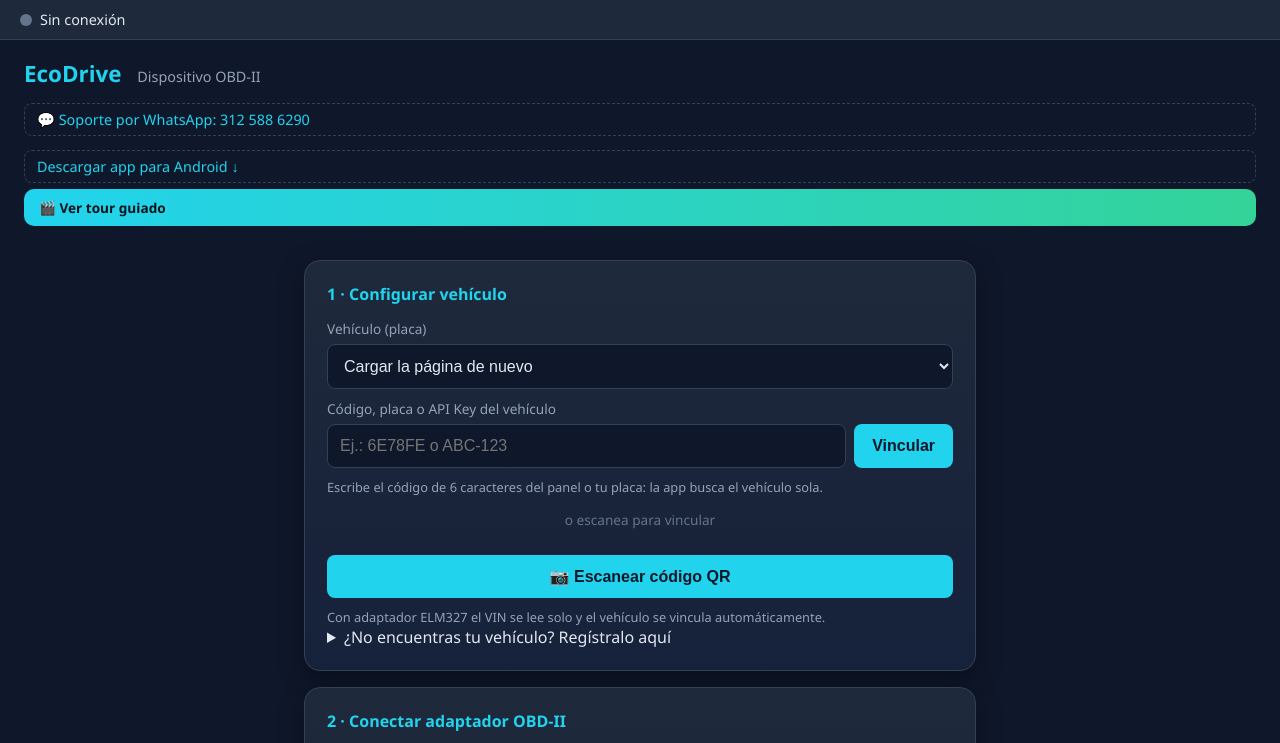
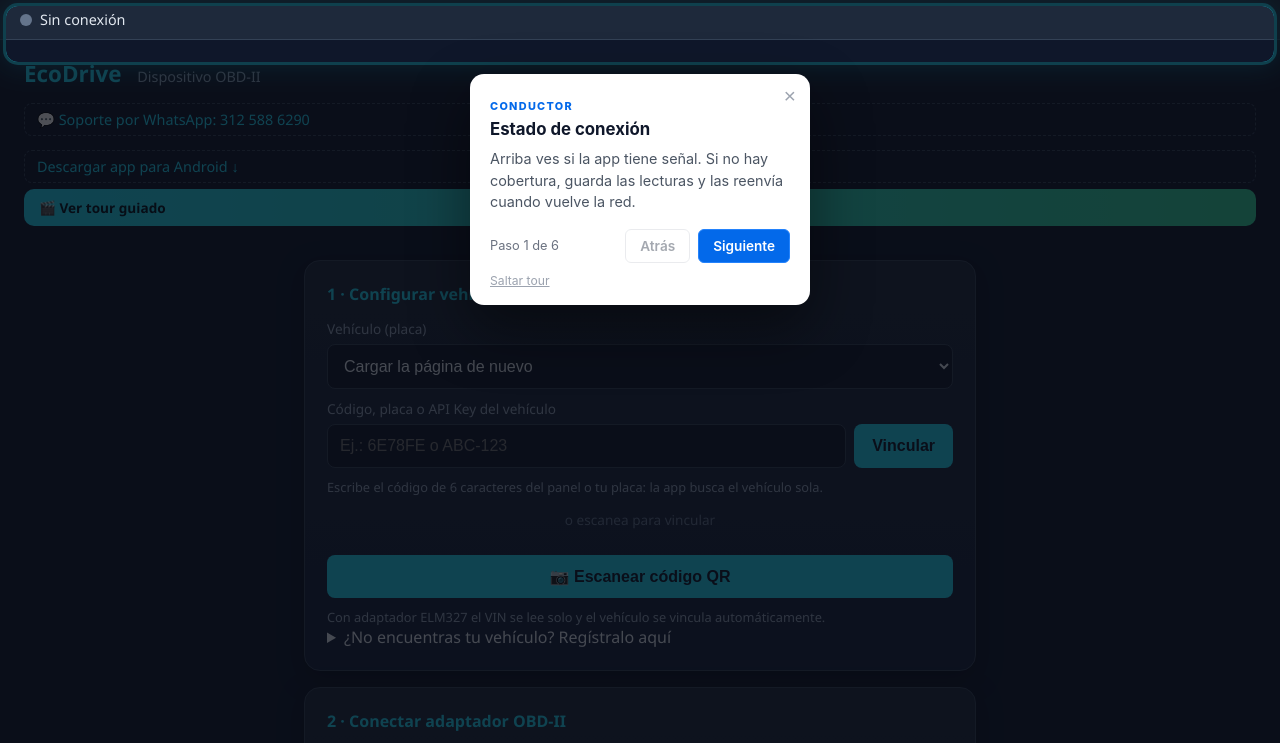
Before and after one commit to Santiago-Gohan/Ecodrive, a plain HTML site: page dispositivo/index.html in a window 1280 px wide. Shown: the top 743 px of the page. Drawn offline with Linux system fonts and the light colour scheme; no server answers.

Commit message:
feat(tour): actualizar guia con las funciones nuevas (eventos en la via, historial, opiniones) y mostrarla automaticamente solo en la primera visita del usuario (clave en localStorage)

```diff
--- a/dispositivo/index.html
+++ b/dispositivo/index.html
@@ -190,6 +190,9 @@
       EcoDriveTour.configurar({
         boton: '#btn-tour',
         espera: 120,
+        auto: true,
+        clave: 'ecodrive_tour_device_v2',
+        retraso: 900,
         pasos: [
           { sel: '#barra-estado', etiqueta: 'Conductor', titulo: 'Estado de conexión', texto: 'Arriba ves si la app tiene señal. Si no hay cobertura, guarda las lecturas y las reenvía cuando vuelve la red.' },
           { sel: '#conf-vincular', etiqueta: 'Vinculación', titulo: '1 · Vincula tu vehículo', texto: 'Escribe el código de 6 caracteres del panel o tu placa, o escanea el QR. La app encuentra el vehículo sola, sin copiar claves.' },
@@ -199,6 +202,7 @@
           { sel: '#opiniones', etiqueta: 'Opiniones', titulo: 'Déjanos tu opinión', texto: 'Al final puedes contarnos cómo te va y qué mejorarías. Tu comentario nos ayuda a construir una mejor herramienta para conductores y empresas.' }
         ]
       });
+      EcoDriveTour.iniciarSiNuevo();
     }
   </script>
 
--- a/dispositivo/tour.js
+++ b/dispositivo/tour.js
@@ -188,6 +188,7 @@
     });
     if (!pasos.length) return;
 
+    marcarVisto();
     construir();
     activo = true;
     document.documentElement.classList.add('tour-activo');
@@ -198,8 +199,32 @@
     ir(0);
   }
 
+  function marcarVisto() {
+    try {
+      if (cfg.clave) localStorage.setItem(cfg.clave, '1');
+    } catch (e) { /* ignora */ }
+  }
+
+  function yaVisto() {
+    try {
+      return cfg.clave ? !!localStorage.getItem(cfg.clave) : false;
+    } catch (e) {
+      return false;
+    }
+  }
+
+  function iniciarSiNuevo() {
+    if (cfg.auto === false || !cfg.clave) return;
+    if (activo || yaVisto()) return;
+    setTimeout(function () {
+      if (activo || yaVisto()) return;
+      iniciar(cfg.pasos);
+    }, cfg.retraso || 900);
+  }
+
   function terminar() {
     if (!activo) return;
+    marcarVisto();
     activo = false;
     elActual = null;
     document.documentElement.classList.remove('tour-activo');
@@ -227,6 +252,7 @@
   window.EcoDriveTour = {
     configurar: configurar,
     iniciar: iniciar,
+    iniciarSiNuevo: iniciarSiNuevo,
     terminar: terminar
   };
 })();
--- a/frontend/app.js
+++ b/frontend/app.js
@@ -103,6 +103,7 @@
   cargarFlota();
   cargarEventos();
   iniciarPollingGrafica();
+  if (window.EcoDriveTour && EcoDriveTour.iniciarSiNuevo) EcoDriveTour.iniciarSiNuevo();
   setTimeout(dibujarGrafica, 80);
   setTimeout(() => mapaEco && mapaEco.invalidateSize(), 150);
 }
```
Also changed, not shown: frontend/index.html (+8 -1 lines), frontend/tour.js (+26 -0 lines).
